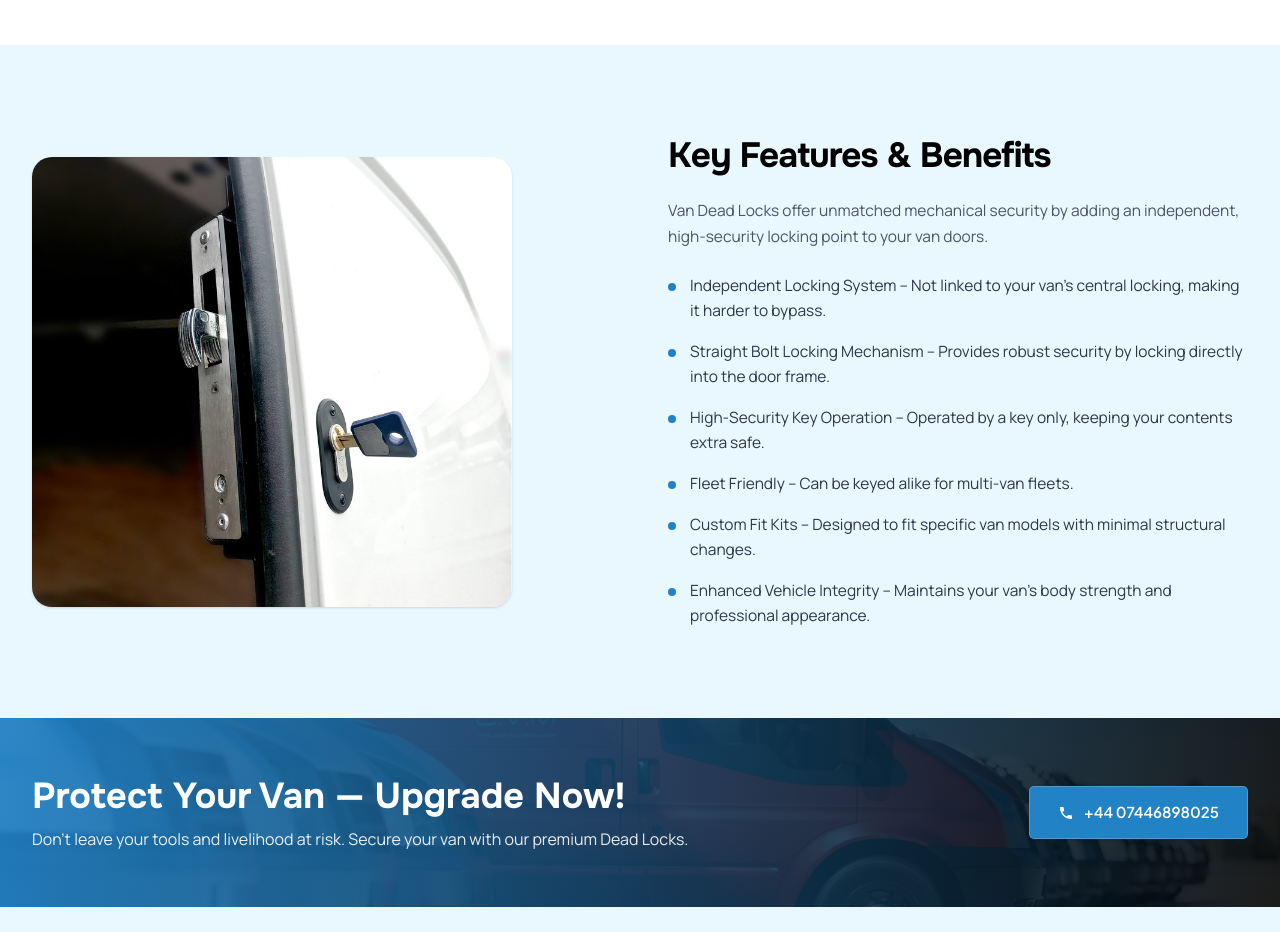
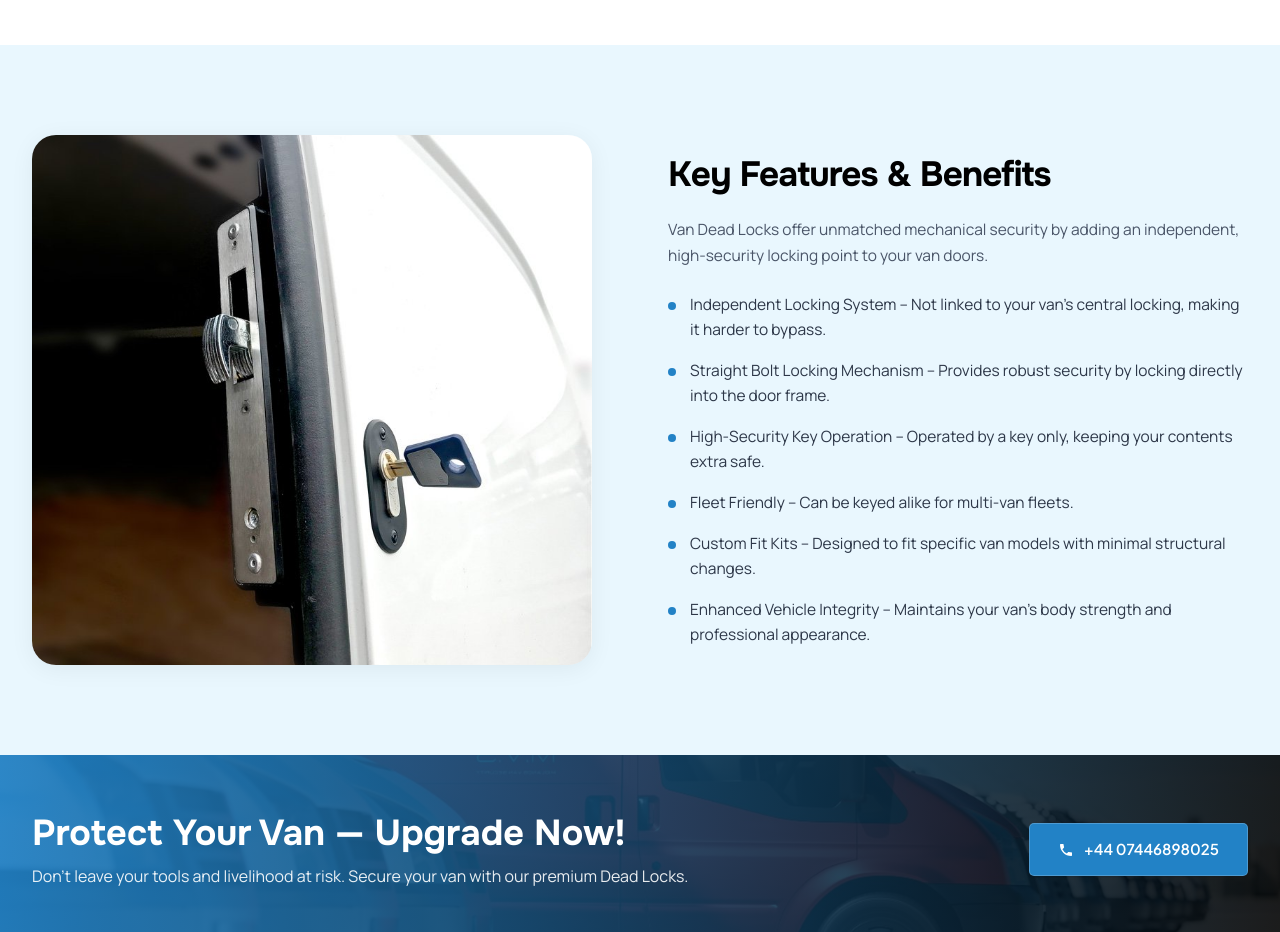
Before and after one commit to msaadfall25bsse/van-lock-security, a Next.js app: page /our-services/van-dead-locks in a window 1280 px wide. Shown: the part 980-1912 px from the top of the page. Built offline with nearby package versions, Linux system fonts and the light colour scheme.

Commit message:
Enlarge Key Features & Benefits image to match live website proportions perfectly

```diff
--- a/app/our-services/van-dead-locks/page.tsx
+++ b/app/our-services/van-dead-locks/page.tsx
@@ -151,13 +151,14 @@ export default function VanDeadLocksPage() {
         <div className="max-w-[1300px] mx-auto px-4 sm:px-6 lg:px-8">
           <div className="grid grid-cols-1 lg:grid-cols-2 gap-8 lg:gap-14 items-center">
             {/* Left Image: GHB2-1.jpg */}
-            <div className="relative w-full max-w-[480px] h-[340px] sm:h-[420px] lg:h-[450px] mx-auto lg:mx-0 rounded-[20px] overflow-hidden order-2 lg:order-1 shadow-sm">
+            <div className="relative w-full max-w-[560px] h-[380px] sm:h-[480px] lg:h-[530px] mx-auto lg:mx-0 rounded-[24px] overflow-hidden order-2 lg:order-1 shadow-[0px_4px_25px_rgba(0,0,0,0.06)]">
               <Image
                 src="/GHB2-1.jpg"
                 alt="Key Features & Benefits - Van Dead Locks"
                 fill
                 sizes="(max-width: 1024px) 100vw, 50vw"
                 className="object-cover object-center"
+                priority
               />
             </div>
 
```
